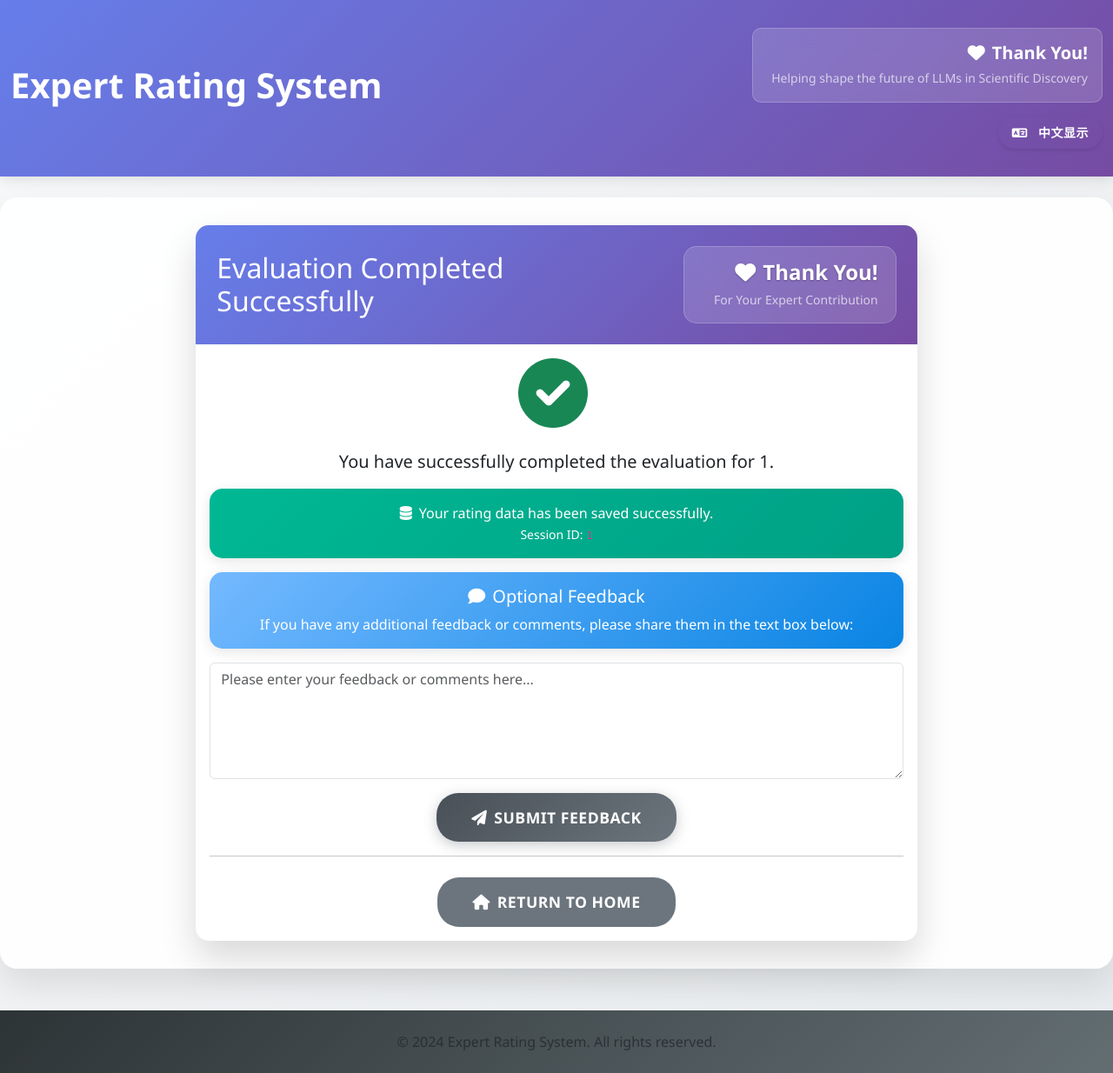
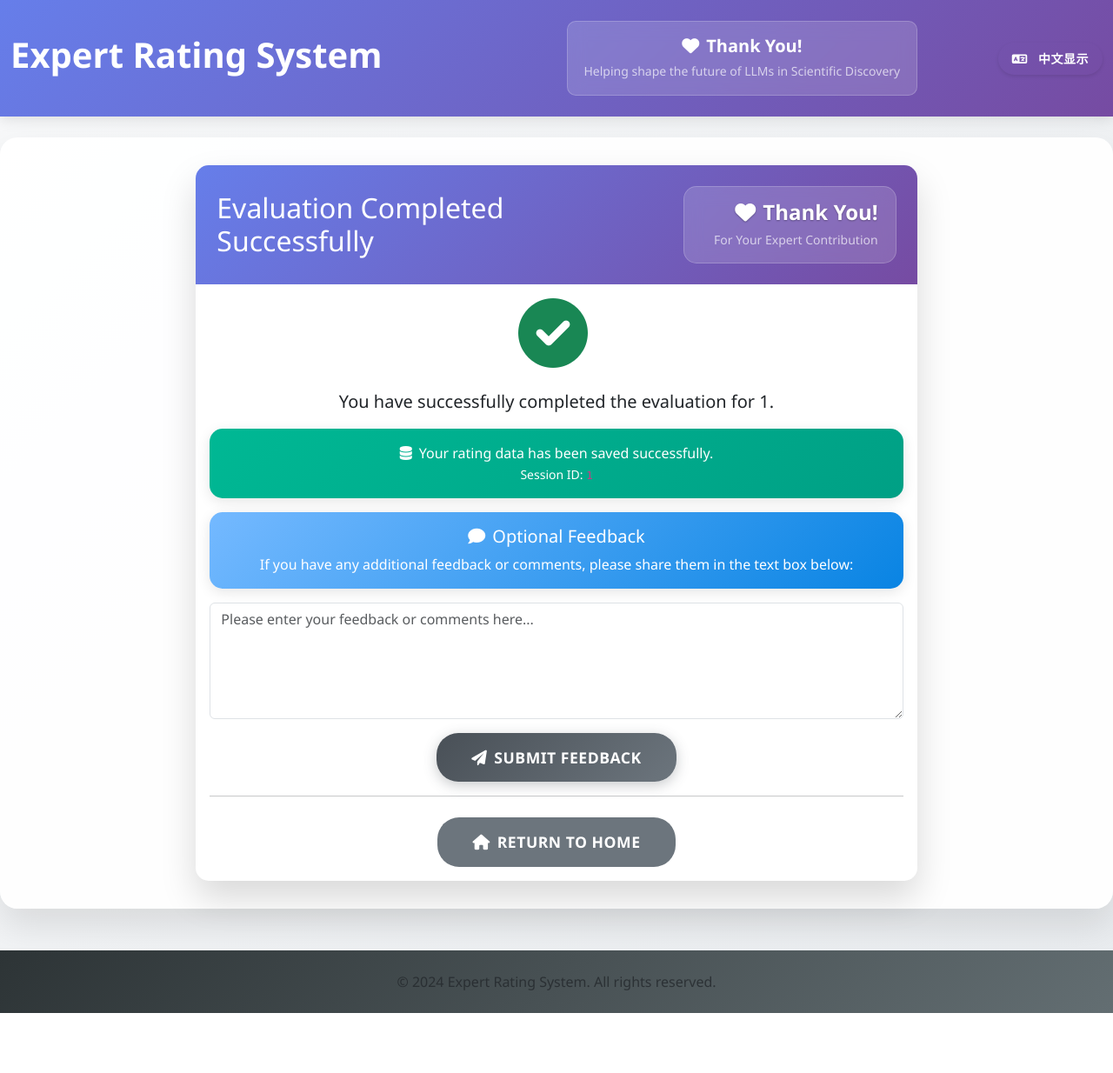
Before and after one commit to menggesun1997/hypothesis-expert-rating-system, a Flask app: page /thank-you in a window 1280 px wide. Shown: the whole page at 87% size. After the commit the page ends 1165 px from the top, so only its background shows below. Run offline with Flask 3, Linux system fonts and the light colour scheme; the visitor is signed in with stand-in values (Sample User, id 1); parts of the project's set-up code (start-up, migrations or seed data) failed here and were passed over.

Commit message:
Adjust header layout and reduce header height:
- Move Chinese language toggle button to far right (col-md-2)
- Center Thank You badge (col-md-4)
- Reduce title area width (col-md-6)
- Reduce header padding from 2rem to 1.5rem for more compact design
- Improve visual balance with better column distribution

```diff
--- a/static/css/style.css
+++ b/static/css/style.css
@@ -41,7 +41,7 @@ main {
 .expert-rating-header {
     background: linear-gradient(135deg, #667eea 0%, #764ba2 100%);
     color: white;
-    padding: 2rem 0;
+    padding: 1.5rem 0;
     box-shadow: 0 4px 15px rgba(0,0,0,0.1);
 }
 
--- a/templates/base.html
+++ b/templates/base.html
@@ -13,18 +13,20 @@
     <div class="expert-rating-header">
         <div class="container">
             <div class="row align-items-center">
-                <div class="col-md-8">
+                <div class="col-md-6">
                     <h1 class="mb-2">Expert Rating System</h1>
                     {% if topic_descriptions and topic %}
                     <p class="mb-0 subtitle">{{ topic_descriptions[topic] }}</p>
                     {% endif %}
                 </div>
-                <div class="col-md-4 text-end">
+                <div class="col-md-4 text-center">
                     <div class="thank-you-badge">
                         <h5 class="mb-1"><i class="fas fa-heart me-2"></i>Thank You!</h5>
                         <small class="opacity-75">Helping shape the future of LLMs in Scientific Discovery</small>
                     </div>
-                    <div class="language-toggle mt-3">
+                </div>
+                <div class="col-md-2 text-end">
+                    <div class="language-toggle">
                         <button id="translateBtn" class="btn btn-outline-light btn-sm">
                             <i class="fas fa-language me-2"></i>
                             <span id="translateText">
```
